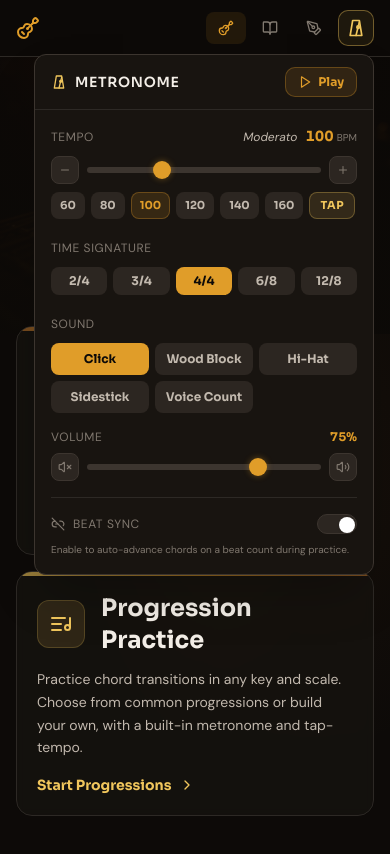
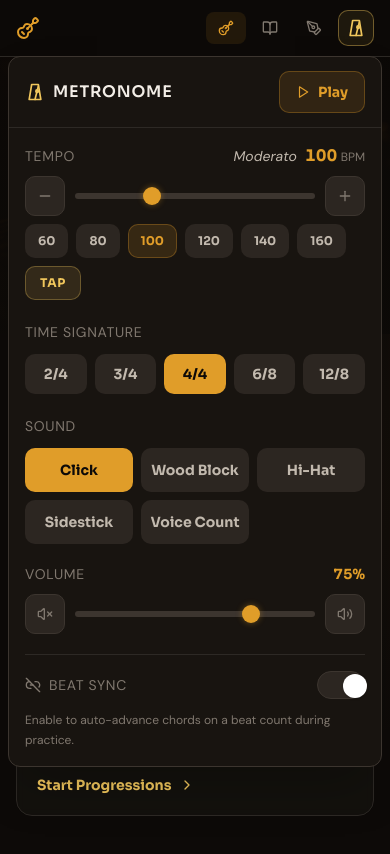
Before and after one commit to randysoller/FretMaster, a React (Vite) app: page / in a window 390 px wide. Both pictures are taken after a click on the button "Metronome". Shown: the top 854 px of the page. Built offline with nearby package versions, Linux system fonts and the light colour scheme; no server answers.

Commit message:
Make metronome dropdown mobile-friendly with full-width layout and larger controls

```diff
--- a/src/components/features/MetronomeDropdown.tsx
+++ b/src/components/features/MetronomeDropdown.tsx
@@ -108,18 +108,18 @@ export default function MetronomeDropdown() {
 
       {/* Dropdown panel */}
       {open && (
-        <div className="absolute right-0 top-full mt-2 z-50 w-[340px] sm:w-[380px] rounded-xl border border-[hsl(var(--border-default))] bg-[hsl(var(--bg-elevated))] shadow-2xl overflow-hidden">
+        <div className="fixed left-2 right-2 top-[3.5rem] z-50 sm:absolute sm:left-auto sm:right-0 sm:top-full sm:mt-2 sm:w-[400px] rounded-xl border border-[hsl(var(--border-default))] bg-[hsl(var(--bg-elevated))] shadow-2xl overflow-hidden">
           {/* Header */}
-          <div className="flex items-center justify-between px-4 py-3 border-b border-[hsl(var(--border-subtle))]">
+          <div className="flex items-center justify-between px-4 py-3.5 sm:py-3 border-b border-[hsl(var(--border-subtle))]">
             <div className="flex items-center gap-2">
-              <MetronomeIcon className="size-4 text-[hsl(var(--color-emphasis))]" />
-              <span className="font-display text-sm font-semibold text-[hsl(var(--text-default))] uppercase tracking-wider">Metronome</span>
+              <MetronomeIcon className="size-5 sm:size-4 text-[hsl(var(--color-emphasis))]" />
+              <span className="font-display text-base sm:text-sm font-semibold text-[hsl(var(--text-default))] uppercase tracking-wider">Metronome</span>
             </div>
             {/* Play / Stop */}
             <button
               onClick={store.toggle}
               className={`
-                flex items-center gap-1.5 rounded-lg px-3 py-1.5 text-xs font-display font-bold transition-all duration-200
+                flex items-center gap-2 sm:gap-1.5 rounded-lg px-4 sm:px-3 py-2.5 sm:py-1.5 text-sm sm:text-xs font-display font-bold transition-all duration-200
                 ${store.isPlaying
                   ? 'bg-[hsl(var(--semantic-error)/0.12)] text-[hsl(var(--semantic-error))] border border-[hsl(var(--semantic-error)/0.3)] hover:bg-[hsl(var(--semantic-error)/0.2)]'
                   : 'bg-[hsl(var(--color-primary)/0.12)] text-[hsl(var(--color-primary))] border border-[hsl(var(--color-primary)/0.3)] hover:bg-[hsl(var(--color-primary)/0.2)]'
@@ -134,45 +134,45 @@ export default function MetronomeDropdown() {
             </button>
           </div>
 
-          <div className="p-4 space-y-4 max-h-[70vh] overflow-y-auto">
+          <div className="p-4 sm:p-4 space-y-5 sm:space-y-4 max-h-[calc(100vh-6rem)] sm:max-h-[70vh] overflow-y-auto">
             {/* BPM control */}
             <div className="space-y-2">
               <div className="flex items-center justify-between">
-                <span className="text-xs font-body text-[hsl(var(--text-muted))] uppercase tracking-wider">Tempo</span>
+                <span className="text-sm sm:text-xs font-body text-[hsl(var(--text-muted))] uppercase tracking-wider">Tempo</span>
                 <div className="flex items-center gap-2">
-                  <span className="text-xs font-body italic text-[hsl(var(--text-subtle))]">{getTempoMarking(store.bpm)}</span>
-                  <span className="text-sm font-display font-bold text-[hsl(var(--color-primary))] tabular-nums">
-                    {store.bpm} <span className="text-[10px] font-body font-normal text-[hsl(var(--text-muted))]">BPM</span>
+                  <span className="text-sm sm:text-xs font-body italic text-[hsl(var(--text-subtle))]">{getTempoMarking(store.bpm)}</span>
+                  <span className="text-base sm:text-sm font-display font-bold text-[hsl(var(--color-primary))] tabular-nums">
+                    {store.bpm} <span className="text-xs sm:text-[10px] font-body font-normal text-[hsl(var(--text-muted))]">BPM</span>
                   </span>
                 </div>
               </div>
-              <div className="flex items-center gap-2">
-                <button onClick={() => store.setBpm(store.bpm - 1)} className="size-7 flex items-center justify-center rounded-md border border-[hsl(var(--border-default))] bg-[hsl(var(--bg-surface))] text-[hsl(var(--text-muted))] hover:text-[hsl(var(--text-default))] hover:bg-[hsl(var(--bg-overlay))] transition-colors">
-                  <Minus className="size-3" />
+              <div className="flex items-center gap-2.5 sm:gap-2">
+                <button onClick={() => store.setBpm(store.bpm - 1)} className="size-10 sm:size-7 flex items-center justify-center rounded-lg sm:rounded-md border border-[hsl(var(--border-default))] bg-[hsl(var(--bg-surface))] text-[hsl(var(--text-muted))] hover:text-[hsl(var(--text-default))] hover:bg-[hsl(var(--bg-overlay))] transition-colors active:scale-95">
+                  <Minus className="size-4 sm:size-3" />
                 </button>
                 <input type="range" min={30} max={260} step={1} value={store.bpm} onChange={(e) => store.setBpm(Number(e.target.value))} className="volume-slider flex-1" />
-                <button onClick={() => store.setBpm(store.bpm + 1)} className="size-7 flex items-center justify-center rounded-md border border-[hsl(var(--border-default))] bg-[hsl(var(--bg-surface))] text-[hsl(var(--text-muted))] hover:text-[hsl(var(--text-default))] hover:bg-[hsl(var(--bg-overlay))] transition-colors">
-                  <Plus className="size-3" />
+                <button onClick={() => store.setBpm(store.bpm + 1)} className="size-10 sm:size-7 flex items-center justify-center rounded-lg sm:rounded-md border border-[hsl(var(--border-default))] bg-[hsl(var(--bg-surface))] text-[hsl(var(--text-muted))] hover:text-[hsl(var(--text-default))] hover:bg-[hsl(var(--bg-overlay))] transition-colors active:scale-95">
+                  <Plus className="size-4 sm:size-3" />
                 </button>
               </div>
-              <div className="flex flex-wrap items-center gap-1.5">
+              <div className="flex flex-wrap items-center gap-2 sm:gap-1.5">
                 {presetBpms.map((p) => (
-                  <button key={p} onClick={() => store.setBpm(p)} className={`rounded-md px-2 py-1 text-[11px] font-display font-bold transition-all ${store.bpm === p ? 'bg-[hsl(var(--color-primary)/0.15)] text-[hsl(var(--color-primary))] border border-[hsl(var(--color-primary)/0.3)]' : 'bg-[hsl(var(--bg-surface))] text-[hsl(var(--text-subtle))] hover:bg-[hsl(var(--bg-overlay))] border border-transparent'}`}>
+                  <button key={p} onClick={() => store.setBpm(p)} className={`rounded-lg sm:rounded-md px-3 sm:px-2 py-2 sm:py-1 text-xs sm:text-[11px] font-display font-bold transition-all active:scale-95 ${store.bpm === p ? 'bg-[hsl(var(--color-primary)/0.15)] text-[hsl(var(--color-primary))] border border-[hsl(var(--color-primary)/0.3)]' : 'bg-[hsl(var(--bg-surface))] text-[hsl(var(--text-subtle))] hover:bg-[hsl(var(--bg-overlay))] border border-transparent'}`}>
                     {p}
                   </button>
                 ))}
-                <button onClick={tapTempo} className="rounded-md px-2.5 py-1 text-[11px] font-display font-bold uppercase tracking-wider bg-[hsl(var(--color-emphasis)/0.12)] text-[hsl(var(--color-emphasis))] border border-[hsl(var(--color-emphasis)/0.3)] hover:bg-[hsl(var(--color-emphasis)/0.22)] transition-all active:scale-90">
+                <button onClick={tapTempo} className="rounded-lg sm:rounded-md px-3.5 sm:px-2.5 py-2 sm:py-1 text-xs sm:text-[11px] font-display font-bold uppercase tracking-wider bg-[hsl(var(--color-emphasis)/0.12)] text-[hsl(var(--color-emphasis))] border border-[hsl(var(--color-emphasis)/0.3)] hover:bg-[hsl(var(--color-emphasis)/0.22)] transition-all active:scale-90">
                   Tap
                 </button>
               </div>
             </div>
 
             {/* Time Signature */}
-            <div className="space-y-2">
-              <span className="text-xs font-body text-[hsl(var(--text-muted))] uppercase tracking-wider">Time Signature</span>
-              <div className="flex gap-1.5">
+            <div className="space-y-2.5 sm:space-y-2">
+              <span className="text-sm sm:text-xs font-body text-[hsl(var(--text-muted))] uppercase tracking-wider">Time Signature</span>
+              <div className="flex gap-2 sm:gap-1.5">
                 {timeSigOptions.map((opt) => (
-                  <button key={opt.value} onClick={() => store.setBeatsPerMeasure(opt.value)} className={`flex-1 rounded-md px-2 py-1.5 text-xs font-display font-bold transition-all ${store.beatsPerMeasure === opt.value ? 'bg-[hsl(var(--color-primary))] text-[hsl(var(--bg-base))]' : 'bg-[hsl(var(--bg-surface))] text-[hsl(var(--text-subtle))] hover:bg-[hsl(var(--bg-overlay))]'}`}>
+                  <button key={opt.value} onClick={() => store.setBeatsPerMeasure(opt.value)} className={`flex-1 rounded-lg sm:rounded-md px-2 py-2.5 sm:py-1.5 text-sm sm:text-xs font-display font-bold transition-all active:scale-95 ${store.beatsPerMeasure === opt.value ? 'bg-[hsl(var(--color-primary))] text-[hsl(var(--bg-base))]' : 'bg-[hsl(var(--bg-surface))] text-[hsl(var(--text-subtle))] hover:bg-[hsl(var(--bg-overlay))]'}`}>
                     {opt.label}
                   </button>
                 ))}
@@ -180,11 +180,11 @@ export default function MetronomeDropdown() {
             </div>
 
             {/* Sound type */}
-            <div className="space-y-2">
-              <span className="text-xs font-body text-[hsl(var(--text-muted))] uppercase tracking-wider">Sound</span>
-              <div className="grid grid-cols-3 gap-1.5">
+            <div className="space-y-2.5 sm:space-y-2">
+              <span className="text-sm sm:text-xs font-body text-[hsl(var(--text-muted))] uppercase tracking-wider">Sound</span>
+              <div className="grid grid-cols-3 gap-2 sm:gap-1.5">
                 {soundTypes.map((s) => (
-                  <button key={s} onClick={() => store.setSoundType(s)} className={`rounded-md px-2 py-2 text-xs font-display font-bold transition-all ${store.soundType === s ? 'bg-[hsl(var(--color-primary))] text-[hsl(var(--bg-base))]' : 'bg-[hsl(var(--bg-surface))] text-[hsl(var(--text-subtle))] hover:bg-[hsl(var(--bg-overlay))]'}`}>
+                  <button key={s} onClick={() => store.setSoundType(s)} className={`rounded-lg sm:rounded-md px-2 py-3 sm:py-2 text-sm sm:text-xs font-display font-bold transition-all active:scale-95 ${store.soundType === s ? 'bg-[hsl(var(--color-primary))] text-[hsl(var(--bg-base))]' : 'bg-[hsl(var(--bg-surface))] text-[hsl(var(--text-subtle))] hover:bg-[hsl(var(--bg-overlay))]'}`}>
                     {SOUND_LABELS[s]}
                   </button>
                 ))}
@@ -192,85 +192,85 @@ export default function MetronomeDropdown() {
             </div>
 
             {/* Volume */}
-            <div className="space-y-2">
+            <div className="space-y-2.5 sm:space-y-2">
               <div className="flex items-center justify-between">
-                <span className="text-xs font-body text-[hsl(var(--text-muted))] uppercase tracking-wider">Volume</span>
-                <span className="text-xs font-display font-bold text-[hsl(var(--color-primary))] tabular-nums">{Math.round(store.volume * 100)}%</span>
+                <span className="text-sm sm:text-xs font-body text-[hsl(var(--text-muted))] uppercase tracking-wider">Volume</span>
+                <span className="text-sm sm:text-xs font-display font-bold text-[hsl(var(--color-primary))] tabular-nums">{Math.round(store.volume * 100)}%</span>
               </div>
-              <div className="flex items-center gap-2">
-                <button onClick={() => store.setVolume(0)} className={`size-7 flex items-center justify-center rounded-md border transition-colors ${store.volume === 0 ? 'border-[hsl(var(--semantic-error)/0.4)] bg-[hsl(var(--semantic-error)/0.1)] text-[hsl(var(--semantic-error))]' : 'border-[hsl(var(--border-default))] bg-[hsl(var(--bg-surface))] text-[hsl(var(--text-muted))] hover:text-[hsl(var(--text-default))]'}`}>
-                  <VolumeX className="size-3.5" />
+              <div className="flex items-center gap-2.5 sm:gap-2">
+                <button onClick={() => store.setVolume(0)} className={`size-10 sm:size-7 flex items-center justify-center rounded-lg sm:rounded-md border transition-colors active:scale-95 ${store.volume === 0 ? 'border-[hsl(var(--semantic-error)/0.4)] bg-[hsl(var(--semantic-error)/0.1)] text-[hsl(var(--semantic-error))]' : 'border-[hsl(var(--border-default))] bg-[hsl(var(--bg-surface))] text-[hsl(var(--text-muted))] hover:text-[hsl(var(--text-default))]'}`}>
+                  <VolumeX className="size-4 sm:size-3.5" />
                 </button>
                 <input type="range" min={0} max={1} step={0.01} value={store.volume} onChange={(e) => store.setVolume(Number(e.target.value))} className="volume-slider flex-1" />
-                <button onClick={() => store.setVolume(1)} className="size-7 flex items-center justify-center rounded-md border border-[hsl(var(--border-default))] bg-[hsl(var(--bg-surface))] text-[hsl(var(--text-muted))] hover:text-[hsl(var(--text-default))] transition-colors">
-                  <VolumeIcon className="size-3.5" />
+                <button onClick={() => store.setVolume(1)} className="size-10 sm:size-7 flex items-center justify-center rounded-lg sm:rounded-md border border-[hsl(var(--border-default))] bg-[hsl(var(--bg-surface))] text-[hsl(var(--text-muted))] hover:text-[hsl(var(--text-default))] transition-colors active:scale-95">
+                  <VolumeIcon className="size-4 sm:size-3.5" />
                 </button>
               </div>
             </div>
 
             {/* Beat Sync — Beats Per Chord */}
-            <div className="space-y-2 border-t border-[hsl(var(--border-subtle))] pt-4">
+            <div className="space-y-3 sm:space-y-2 border-t border-[hsl(var(--border-subtle))] pt-4">
               <div className="flex items-center justify-between">
                 <div className="flex items-center gap-2">
-                  {store.syncEnabled ? <Link2 className="size-3.5 text-[hsl(var(--color-emphasis))]" /> : <Link2Off className="size-3.5 text-[hsl(var(--text-muted))]" />}
-                  <span className="text-xs font-body text-[hsl(var(--text-muted))] uppercase tracking-wider">Beat Sync</span>
+                  {store.syncEnabled ? <Link2 className="size-4 sm:size-3.5 text-[hsl(var(--color-emphasis))]" /> : <Link2Off className="size-4 sm:size-3.5 text-[hsl(var(--text-muted))]" />}
+                  <span className="text-sm sm:text-xs font-body text-[hsl(var(--text-muted))] uppercase tracking-wider">Beat Sync</span>
                 </div>
                 <button
                   onClick={() => store.setSyncEnabled(!store.syncEnabled)}
                   className={`
-                    relative w-10 h-5 rounded-full transition-colors duration-200
+                    relative w-12 h-7 sm:w-10 sm:h-5 rounded-full transition-colors duration-200
                     ${store.syncEnabled ? 'bg-[hsl(var(--color-emphasis))]' : 'bg-[hsl(var(--bg-surface))] border border-[hsl(var(--border-default))]'}
                   `}
                 >
-                  <span className={`absolute top-0.5 size-4 rounded-full bg-white shadow transition-transform duration-200 ${store.syncEnabled ? 'translate-x-5' : 'translate-x-0.5'}`} />
+                  <span className={`absolute top-0.5 sm:top-0.5 size-6 sm:size-4 rounded-full bg-white shadow transition-transform duration-200 ${store.syncEnabled ? 'translate-x-5' : 'translate-x-0.5'}`} />
                 </button>
               </div>
               {store.syncEnabled && (
                 <div className="space-y-3">
                   {/* Sync unit toggle */}
-                  <div className="flex gap-1.5">
-                    <button onClick={() => store.setSyncUnit('beats')} className={`flex-1 rounded-md px-2 py-1.5 text-xs font-display font-bold transition-all ${store.syncUnit === 'beats' ? 'bg-[hsl(var(--color-emphasis))] text-[hsl(var(--bg-base))]' : 'bg-[hsl(var(--bg-surface))] text-[hsl(var(--text-subtle))] hover:bg-[hsl(var(--bg-overlay))]'}`}>
+                  <div className="flex gap-2 sm:gap-1.5">
+                    <button onClick={() => store.setSyncUnit('beats')} className={`flex-1 rounded-lg sm:rounded-md px-2 py-2.5 sm:py-1.5 text-sm sm:text-xs font-display font-bold transition-all active:scale-95 ${store.syncUnit === 'beats' ? 'bg-[hsl(var(--color-emphasis))] text-[hsl(var(--bg-base))]' : 'bg-[hsl(var(--bg-surface))] text-[hsl(var(--text-subtle))] hover:bg-[hsl(var(--bg-overlay))]'}`}>
                       Beats
                     </button>
-                    <button onClick={() => store.setSyncUnit('measures')} className={`flex-1 rounded-md px-2 py-1.5 text-xs font-display font-bold transition-all ${store.syncUnit === 'measures' ? 'bg-[hsl(var(--color-emphasis))] text-[hsl(var(--bg-base))]' : 'bg-[hsl(var(--bg-surface))] text-[hsl(var(--text-subtle))] hover:bg-[hsl(var(--bg-overlay))]'}`}>
+                    <button onClick={() => store.setSyncUnit('measures')} className={`flex-1 rounded-lg sm:rounded-md px-2 py-2.5 sm:py-1.5 text-sm sm:text-xs font-display font-bold transition-all active:scale-95 ${store.syncUnit === 'measures' ? 'bg-[hsl(var(--color-emphasis))] text-[hsl(var(--bg-base))]' : 'bg-[hsl(var(--bg-surface))] text-[hsl(var(--text-subtle))] hover:bg-[hsl(var(--bg-overlay))]'}`}>
                       Measures
                     </button>
                   </div>
 
                   {/* Count control */}
                   <div className="flex items-center gap-3">
-                    <span className="text-xs font-body text-[hsl(var(--text-subtle))]">Advance every</span>
-                    <div className="flex items-center gap-1.5">
-                      <button onClick={() => store.setBeatsPerChord(store.beatsPerChord - 1)} className="size-7 flex items-center justify-center rounded-md border border-[hsl(var(--border-default))] bg-[hsl(var(--bg-surface))] text-[hsl(var(--text-muted))] hover:text-[hsl(var(--text-default))] transition-colors">
-                        <Minus className="size-3" />
+                    <span className="text-sm sm:text-xs font-body text-[hsl(var(--text-subtle))]">Advance every</span>
+                    <div className="flex items-center gap-2 sm:gap-1.5">
+                      <button onClick={() => store.setBeatsPerChord(store.beatsPerChord - 1)} className="size-10 sm:size-7 flex items-center justify-center rounded-lg sm:rounded-md border border-[hsl(var(--border-default))] bg-[hsl(var(--bg-surface))] text-[hsl(var(--text-muted))] hover:text-[hsl(var(--text-default))] transition-colors active:scale-95">
+                        <Minus className="size-4 sm:size-3" />
                       </button>
-                      <span className="text-sm font-display font-bold text-[hsl(var(--color-emphasis))] tabular-nums w-6 text-center">{store.beatsPerChord}</span>
-                      <button onClick={() => store.setBeatsPerChord(store.beatsPerChord + 1)} className="size-7 flex items-center justify-center rounded-md border border-[hsl(var(--border-default))] bg-[hsl(var(--bg-surface))] text-[hsl(var(--text-muted))] hover:text-[hsl(var(--text-default))] transition-colors">
-                        <Plus className="size-3" />
+                      <span className="text-base sm:text-sm font-display font-bold text-[hsl(var(--color-emphasis))] tabular-nums w-6 text-center">{store.beatsPerChord}</span>
+                      <button onClick={() => store.setBeatsPerChord(store.beatsPerChord + 1)} className="size-10 sm:size-7 flex items-center justify-center rounded-lg sm:rounded-md border border-[hsl(var(--border-default))] bg-[hsl(var(--bg-surface))] text-[hsl(var(--text-muted))] hover:text-[hsl(var(--text-default))] transition-colors active:scale-95">
+                        <Plus className="size-4 sm:size-3" />
                       </button>
                     </div>
-                    <span className="text-xs font-body text-[hsl(var(--text-subtle))]">{store.syncUnit === 'measures' ? 'measures' : 'beats'}</span>
+                    <span className="text-sm sm:text-xs font-body text-[hsl(var(--text-subtle))]">{store.syncUnit === 'measures' ? 'measures' : 'beats'}</span>
                   </div>
 
                   {/* Auto-reveal toggle */}
                   <div className="flex items-center justify-between">
                     <div className="flex items-center gap-2">
-                      <Eye className="size-3.5 text-[hsl(var(--text-muted))]" />
-                      <span className="text-xs font-body text-[hsl(var(--text-subtle))]">Auto-reveal before advancing</span>
+                      <Eye className="size-4 sm:size-3.5 text-[hsl(var(--text-muted))]" />
+                      <span className="text-sm sm:text-xs font-body text-[hsl(var(--text-subtle))]">Auto-reveal before advancing</span>
                     </div>
                     <button
                       onClick={() => store.setAutoRevealBeforeAdvance(!store.autoRevealBeforeAdvance)}
                       className={`
-                        relative w-10 h-5 rounded-full transition-colors duration-200
+                        relative w-12 h-7 sm:w-10 sm:h-5 rounded-full transition-colors duration-200
                         ${store.autoRevealBeforeAdvance ? 'bg-[hsl(var(--color-primary))]' : 'bg-[hsl(var(--bg-surface))] border border-[hsl(var(--border-default))]'}
                       `}
                     >
-                      <span className={`absolute top-0.5 size-4 rounded-full bg-white shadow transition-transform duration-200 ${store.autoRevealBeforeAdvance ? 'translate-x-5' : 'translate-x-0.5'}`} />
+                      <span className={`absolute top-0.5 size-6 sm:size-4 rounded-full bg-white shadow transition-transform duration-200 ${store.autoRevealBeforeAdvance ? 'translate-x-5' : 'translate-x-0.5'}`} />
                     </button>
                   </div>
                 </div>
               )}
-              <p className="text-[10px] font-body text-[hsl(var(--text-muted))] leading-relaxed">
+              <p className="text-xs sm:text-[10px] font-body text-[hsl(var(--text-muted))] leading-relaxed">
                 {store.syncEnabled
                   ? `Auto-advances to the next chord every ${store.beatsPerChord} ${store.syncUnit === 'measures' ? `measure${store.beatsPerChord > 1 ? 's' : ''} (${store.beatsPerChord * store.beatsPerMeasure} beats)` : `beat${store.beatsPerChord > 1 ? 's' : ''}`} during practice.${store.autoRevealBeforeAdvance ? ' Chord is revealed 2 beats before advancing.' : ''}`
                   : 'Enable to auto-advance chords on a beat count during practice.'}
@@ -279,14 +279,14 @@ export default function MetronomeDropdown() {
 
             {/* Beat indicators */}
             {store.isPlaying && (
-              <div className="flex items-center justify-center gap-1 pt-2 border-t border-[hsl(var(--border-subtle))]">
+              <div className="flex items-center justify-center gap-1.5 sm:gap-1 pt-3 sm:pt-2 border-t border-[hsl(var(--border-subtle))]">
                 {Array.from({ length: store.beatsPerMeasure }, (_, i) => {
                   const isActive = i === store.currentBeat;
                   const isAccentBeat = i === 0 || (store.beatsPerMeasure === 6 && i === 3) || (store.beatsPerMeasure === 12 && (i === 3 || i === 6 || i === 9));
                   return (
                     <span
                       key={i}
-                      className={`font-display font-bold tabular-nums transition-all duration-100 select-none text-center ${store.beatsPerMeasure === 12 ? 'text-xs min-w-[16px]' : 'text-sm min-w-[20px]'} ${isActive ? isAccentBeat ? 'text-[hsl(var(--color-emphasis))] scale-125 drop-shadow-[0_0_8px_hsl(var(--color-emphasis)/0.7)]' : 'text-[hsl(var(--color-primary))] scale-110 drop-shadow-[0_0_6px_hsl(var(--color-primary)/0.6)]' : isAccentBeat ? 'text-[hsl(var(--text-muted)/0.6)]' : 'text-[hsl(var(--text-muted)/0.3)]'}`}
+                      className={`font-display font-bold tabular-nums transition-all duration-100 select-none text-center ${store.beatsPerMeasure === 12 ? 'text-sm sm:text-xs min-w-[18px] sm:min-w-[16px]' : 'text-base sm:text-sm min-w-[24px] sm:min-w-[20px]'} ${isActive ? isAccentBeat ? 'text-[hsl(var(--color-emphasis))] scale-125 drop-shadow-[0_0_8px_hsl(var(--color-emphasis)/0.7)]' : 'text-[hsl(var(--color-primary))] scale-110 drop-shadow-[0_0_6px_hsl(var(--color-primary)/0.6)]' : isAccentBeat ? 'text-[hsl(var(--text-muted)/0.6)]' : 'text-[hsl(var(--text-muted)/0.3)]'}`}
                     >
                       {i + 1}
                     </span>
```
